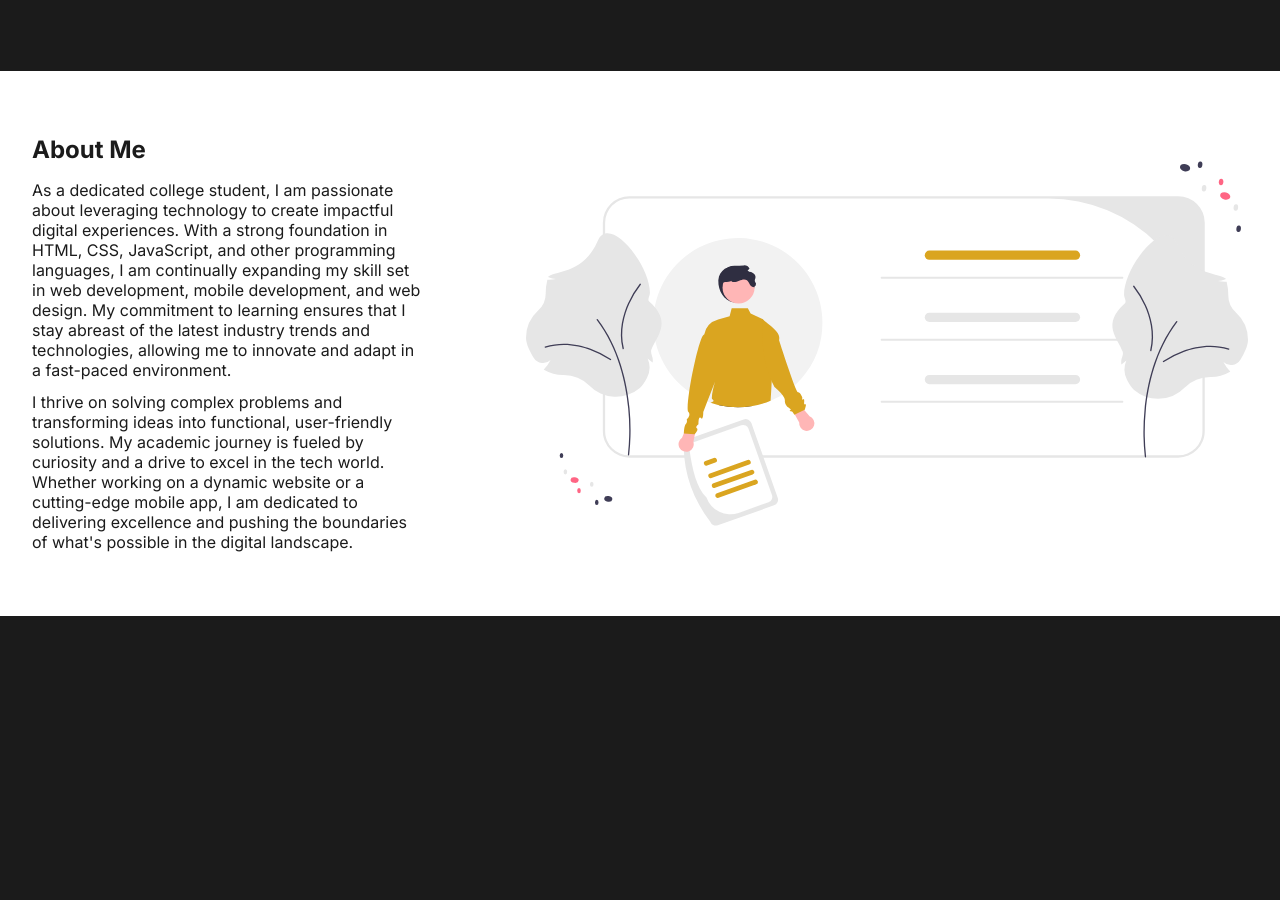
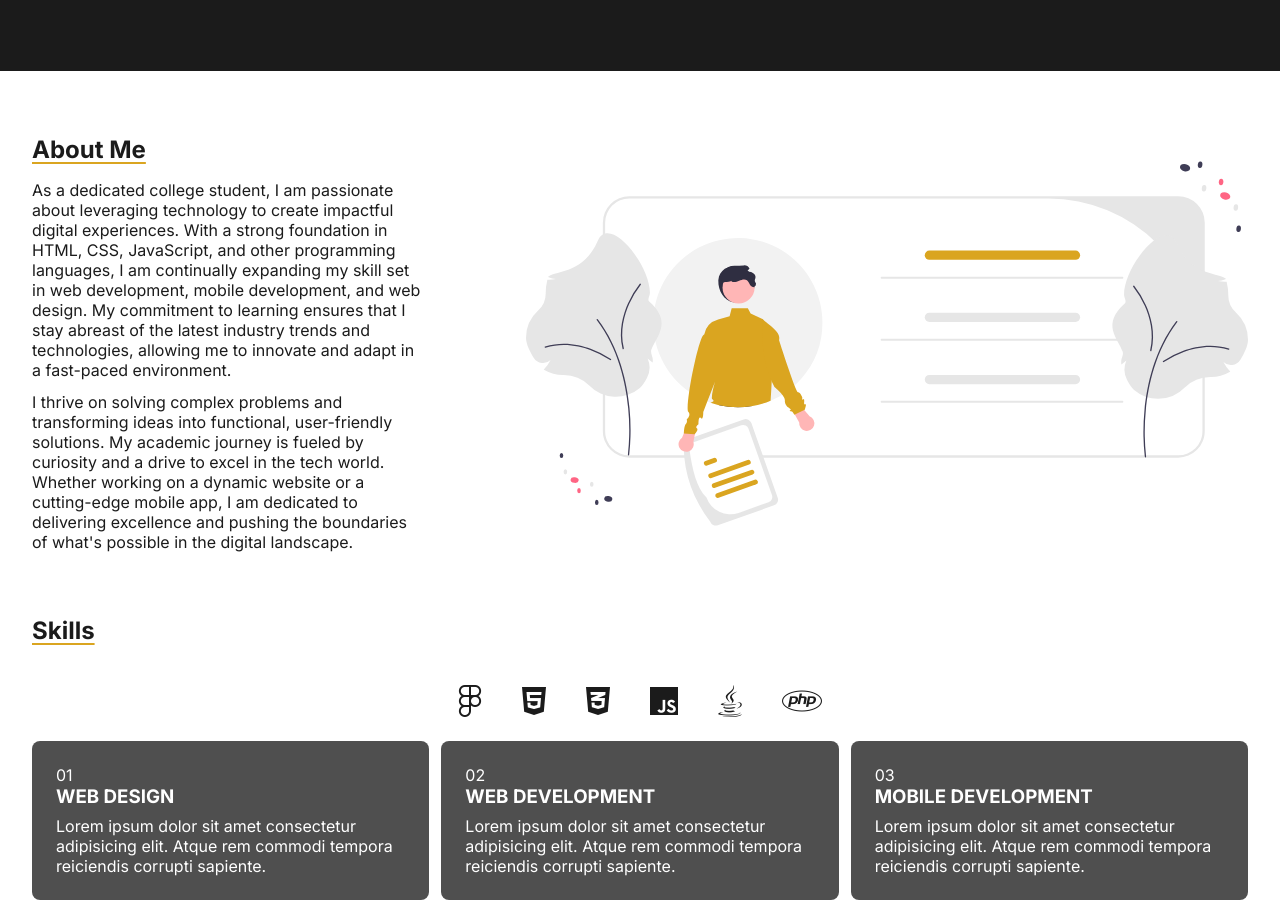
Before and after one commit to generyand/simple-portfolio2, a plain HTML site: page index.html in a window 1280 px wide. Shown: the part 580-1480 px from the top of the page. Before the commit the page ends 1196 px from the top, so only its background shows below. Drawn offline with Linux system fonts and the light colour scheme.

Commit message:
skills done

```diff
--- a/css/style.css
+++ b/css/style.css
@@ -3,7 +3,7 @@
   --white: #fff;
   --primary: var(--black);
   --gold: rgb(218, 165, 32);
-  --gray: rgba(48, 48, 48, 0.75);
+  --gray: rgba(20, 20, 20, 0.75);
   --body-background: var(--black);
 }
 
@@ -31,7 +31,10 @@ body {
 }
 
 h2 {
-  font-size: clamp(1.5rem, 2vw, 1.25rem); /*   */
+  font-size: clamp(1.5rem, 2vw, 1.25rem);
+  text-decoration: underline;
+  text-decoration-color: var(--gold);
+  text-underline-offset: 0.25rem;
 }
 
 p {
@@ -222,6 +225,7 @@ a,
   background-color: var(--white);
   color: var(--black);
   padding-block: 4rem;
+  padding-block-end: 4rem;
 }
 
 .about {
@@ -233,6 +237,53 @@ a,
 
 .about-desc h2 {
   margin-block-end: 1rem;
+}
+
+.skills-wrapper {
+  background-color: var(--white);
+  color: var(--black);
+}
+
+.skills {
+  display: flex;
+  flex-direction: column;
+  gap: 1.5rem;
+}
+
+.skills h2 {
+  margin-block-end: 1rem;
+}
+
+.skills > :not(h2) {
+  margin: 0 auto;
+}
+
+.tools-icons {
+  display: flex;
+  gap: clamp(1.25rem, 4vw, 2.5rem); /* clamp(1.25rem, 4vw, 2.5rem) */
+  margin-bottom: 4rem;
+}
+
+.tools-icons i {
+  font-size: clamp(1.5rem, 4vw, 2rem);
+}
+
+.skill-services {
+  display: grid;
+  grid-template-columns: repeat(1, minmax(0, 1fr));
+  gap: .75rem;
+}
+
+.skill-card {
+  column-span: 1/1;
+  background-color: var(--gray);
+  padding: 1.5rem;
+  color: var(--white);
+  border-radius: .5rem;
+}
+
+.skill-card h3 {
+  margin-block-end: .5rem;
 }
 
 /* PROJECTS */
@@ -269,4 +320,9 @@ a,
   .about {
     flex-direction: row;
   }
+
+  .skill-services {
+    display: grid;
+    grid-template-columns: repeat(3, minmax(0, 1fr));
+  }
 }
--- a/index.html
+++ b/index.html
@@ -102,8 +102,52 @@
         </div>
       </div>
 
+      <!-- Skills -->
+      <div class="skills-wrapper">
+        <div class="skills container">
+          <h2>Skills</h2>
+          <!-- Programming Languages Icon -->
+          <div class="tools-icons">
+            <i class="fa-brands fa-figma"></i>
+            <i class="fa-brands fa-html5"></i>
+            <i class="fa-brands fa-css3-alt"></i>
+            <i class="fa-brands fa-js"></i>
+            <i class="fa-brands fa-java"></i>
+            <i class="fa-brands fa-php"></i>
+          </div>
+
+          <!-- Skill Services -->
+          <div class="skill-services">
+            <div class="skill-card">
+              <p>01</p>
+              <h3>WEB DESIGN</h3>
+              <p>Lorem ipsum dolor sit amet consectetur adipisicing elit. Atque rem commodi tempora reiciendis corrupti sapiente.</p>
+            </div>
+
+            <div class="skill-card">
+              <p>02</p>
+              <h3>WEB DEVELOPMENT</h3>
+              <p>Lorem ipsum dolor sit amet consectetur adipisicing elit. Atque rem commodi tempora reiciendis corrupti sapiente.</p>
+            </div>
+
+            <div class="skill-card">
+              <p>03</p>
+              <h3>MOBILE DEVELOPMENT</h3>
+              <p>Lorem ipsum dolor sit amet consectetur adipisicing elit. Atque rem commodi tempora reiciendis corrupti sapiente.</p>
+            </div>
+          </div>
+        </div>
+      </div>
+
       <!-- Projects -->
+      <!-- <div class="projects-wrapper">
+        <div class="projects container">
+          <h2>My Recent Projects</h2>
+          <div class="projects-container">
 
+          </div>
+        </div>
+      </div> -->
 
       <!-- Certificates -->
     </main>
```
